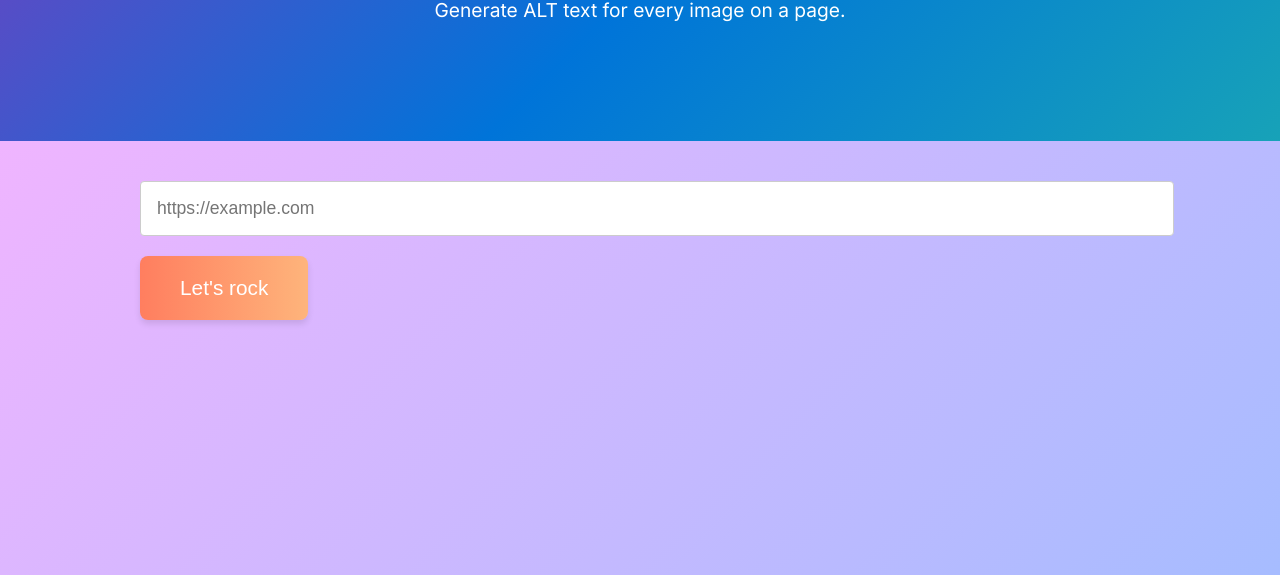
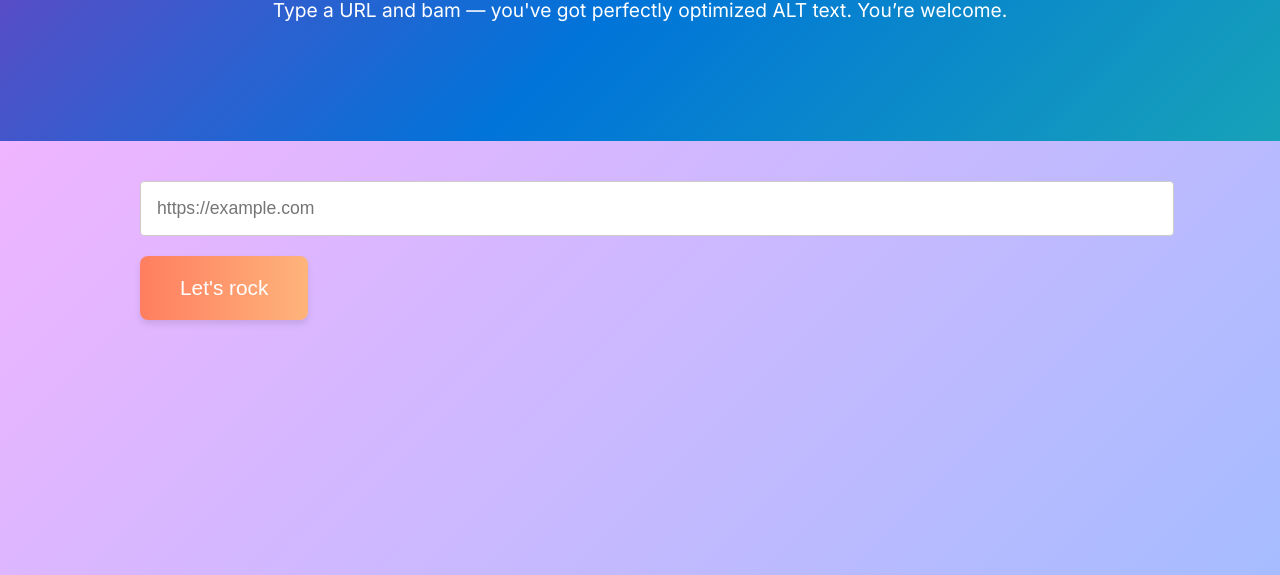
Before and after one commit to TickleTheCode/personaltest, a plain HTML site: page index.html in a window 1280 px wide. Shown: the part 225-800 px from the top of the page. Drawn offline with Linux system fonts and the light colour scheme.

Commit message:
Update tagline

```diff
--- a/index.html
+++ b/index.html
@@ -103,7 +103,7 @@
     </nav>
     <header>
         <h1>altGPT</h1>
-        <p>Generate ALT text for every image on a page.</p>
+        <p>Type a URL and bam — you've got perfectly optimized ALT text. You’re welcome.</p>
     </header>
     <main>
         <div id="content">
```
